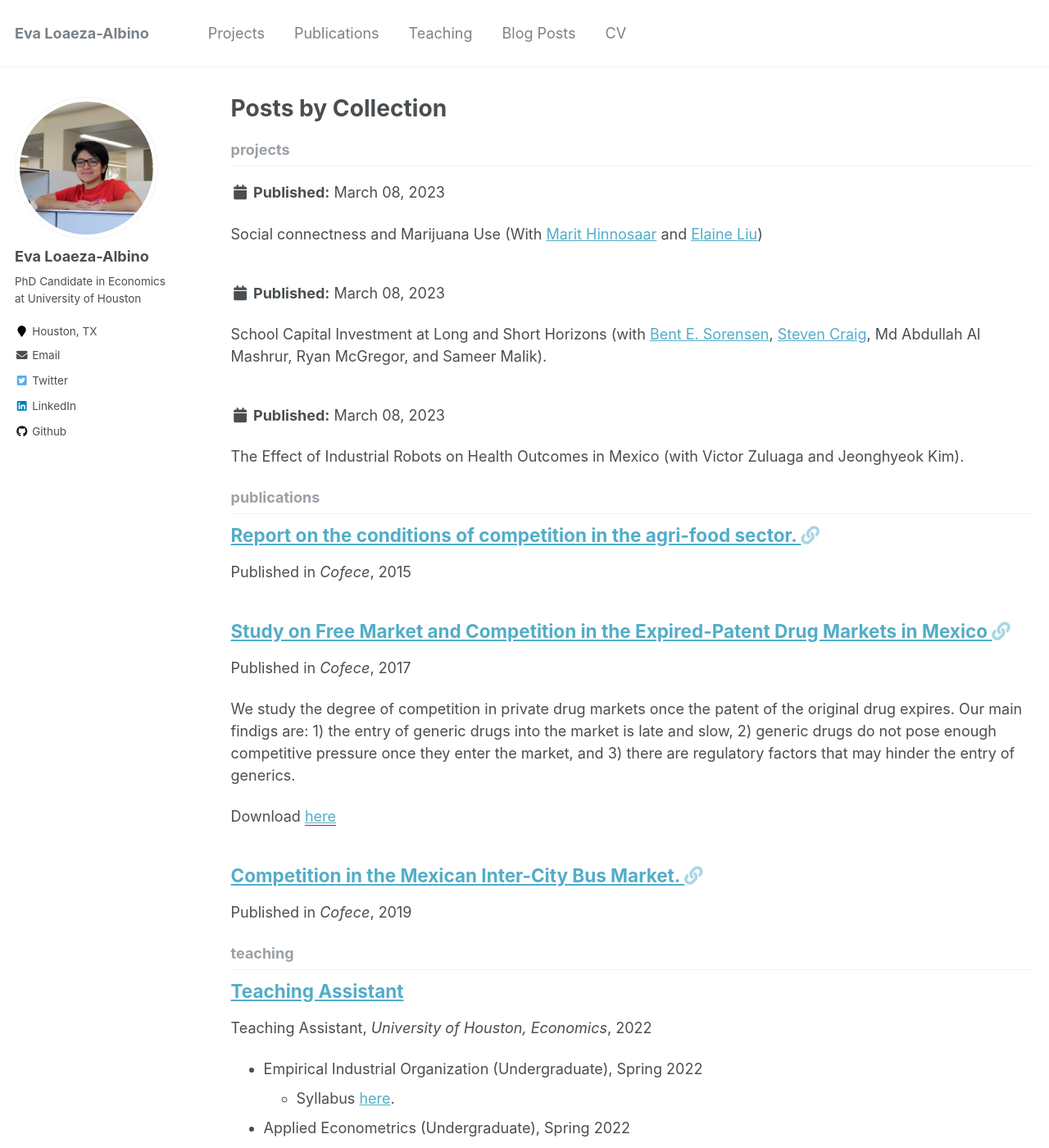
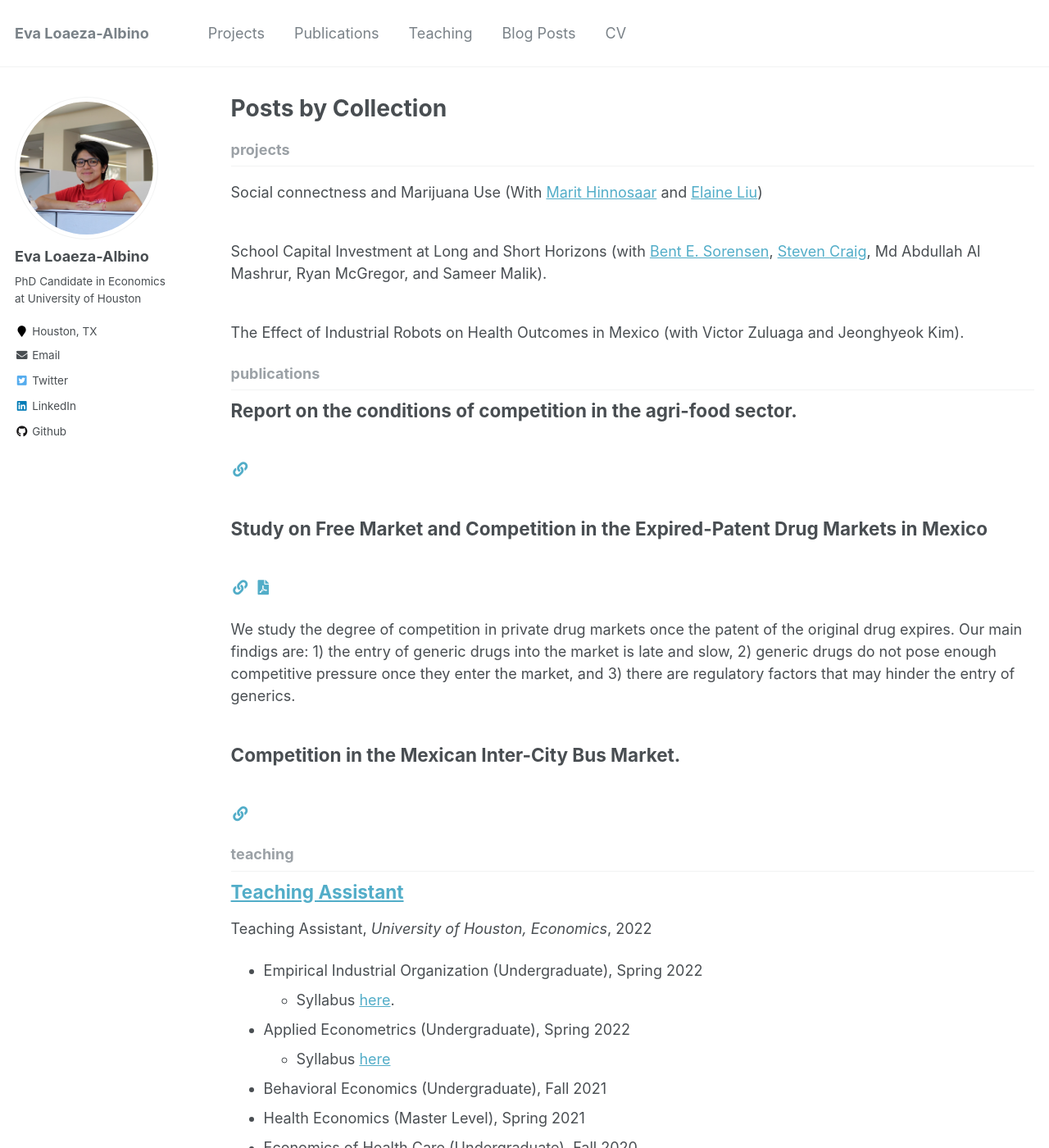
Before and after one commit to evaloaeza/evaloaeza.github.io, a Jekyll site: the page built from _pages/collection-archive.html, in a window 1280 px wide and 1400 px high. Shown: the whole window at 82% size. Built offline with Jekyll 4.4.1, drawn with Linux system fonts in a browser that asks for light colours.

Commit message:
Update archive-single.html

```diff
--- a/_includes/archive-single.html
+++ b/_includes/archive-single.html
@@ -27,7 +27,9 @@
     {% endif %}
 
     <h2 class="archive__item-title" itemprop="headline">
-      {% if post.link %}
+      {% if post.collection == 'publications' %}
+        {{ title }}
+      {% elsif post.link %}
         <a href="{{ post.link }}">{{ title }}</a> <a href="{{ base_path }}{{ post.url }}" rel="permalink"><i class="fa fa-link" aria-hidden="true" title="permalink"></i><span class="sr-only">Permalink</span></a>
       {% else %}
         <a href="{{ base_path }}{{ post.url }}" rel="permalink">{{ title }}</a>
@@ -35,29 +37,66 @@
     </h2>
 
     {% if post.read_time %}
-      <p class="page__meta"><i class="fa fa-clock-o" aria-hidden="true"></i> {% include read-time.html %}</p>
+    {% elsif post.read_time and post.collection == 'posts' %}
+      <p class="page__meta"><i class="fa fa-clock" aria-hidden="true"></i> {% include read-time.html %}</p>
     {% endif %}
 
-        {% if post.collection == 'teaching' %}
-          <p> {{ post.type }}, <i>{{ post.venue }}</i>, {{ post.date | default: "1900-01-01" | date: "%Y" }} </p>
-        {% elsif post.collection == 'publications' %}
-          <p>Published in <i>{{ post.venue }}</i>, {{ post.date | default: "1900-01-01" | date: "%Y" }} </p>
-        {% elsif post.date %}
-         <p class="page__date"><strong><i class="fa fa-fw fa-calendar" aria-hidden="true"></i> {{ site.data.ui-text[site.locale].date_label | default: "Published:" }}</strong> <time datetime="{{ post.date | default: "1900-01-01" | date_to_xmlschema }}">{{ post.date | default: "1900-01-01" | date: "%B %d, %Y" }}</time></p>
-        {% endif %}
+    {% if post.collection == 'teaching' %}
+      <p> {{ post.type }}, <i>{{ post.venue }}</i>, {{ post.date | default: "1900-01-01" | date: "%Y" }} </p>
+    {% elsif post.collection == 'publications' %}
+      {% if post.abstract %}
+        <details><summary>Abstract</summary>
+        <blockquote>
+        <p>
+        {{ post.abstract }}
+        </p>
+        </blockquote>
+        </details>
+      {% endif %}
 
-    {% if post.excerpt and site.read_more != 'enabled' %}
+      <!-- citation and icon code -->
+      <p>
+      {% if post.citation %}
+        {{ post.citation }}
+      {% endif %}
+      <br>
+      {% if post.link %}
+        <a href="{{ post.link }}"><i class="fas fa-fw fa-link zoom" aria-hidden="true"></i></a>
+      {% endif %}
+      {% if post.paperurl %}
+        <a href="{{ post.paperurl }}"><i class="fas fa-fw fa-file-pdf zoom" aria-hidden="true"></i></a>
+      {% endif %}
+      {% if post.code %}
+        <a href="{{ post.code }}"><i class="fas fa-fw fa-code zoom" aria-hidden="true"></i></a>
+      {% endif %}
+      {% if post.github %}
+        <a href="{{ post.github }}"><i class="fab fa-fw fa-github zoom" aria-hidden="true"></i></a>
+      {% endif %}
+      </p>
+    {% elsif post.collection == 'posts' and post.date %}
+      <p class="page__date"><i class="fa fa-fw fa-calendar" aria-hidden="true"></i> <time datetime="{{ post.date | default: "1900-01-01" | date_to_xmlschema }}">{{ post.date | default: "1900-01-01" | date: "%B %d, %Y" }}</time></p>
+    {% endif %}
+
+    {% if post.excerpt and post.collection == 'research' and site.read_more != 'enabled' %}
+      <p class="archive__item-excerpt" itemprop="description">
+        <a href="{{ base_path }}{{ post.url }}" rel="permalink">
+        <div class="container">
+          {{ post.excerpt }}
+          <div class="overlay">
+          </div>
+        </div>
+        </a>
+      </p>
+    {% elsif post.excerpt and site.read_more != 'enabled' %}
     <p class="archive__item-excerpt" itemprop="description">{{ post.excerpt | markdownify }}</p>
     {% elsif post.excerpt and site.read_more == 'enabled' %}
-    <p class="archive__item-excerpt" itemprop="description"><p>{{ post.excerpt | markdownify | remove: '<p>' | remove: '</p>' }}<strong><a href="{{ base_path }}{{ post.url }}" rel="permalink"> Read more</a></strong></p></p>
-    {% endif %}
-
-    {% if post.citation and post.paperurl %}
-      <p>Recommended citation: {{ post.citation }} <a href="{{ post.paperurl }}"><u>{{ post.paperurl }}</u></a></p>
-    {% elsif post.citation %}
-      <p>Recommended citation: {{ post.citation }} </p>
-    {% elsif post.paperurl %}
-      <p>Download <a href=" {{ post.paperurl }} "><u>here</u></a></p>
+      <p class="archive__item-excerpt" itemprop="description">
+        <p>{{ post.excerpt | markdownify | remove: '<p>' | remove: '</p>' }}
+          <strong>
+            <a href="{{ base_path }}{{ post.url }}" rel="permalink"> Read more</a>
+          </strong>
+        </p>
+      </p>
     {% endif %}
 
   </article>
```
